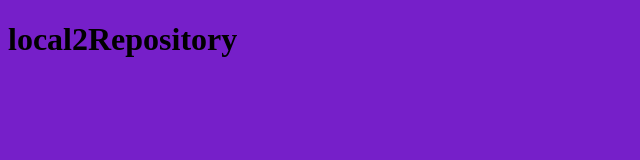
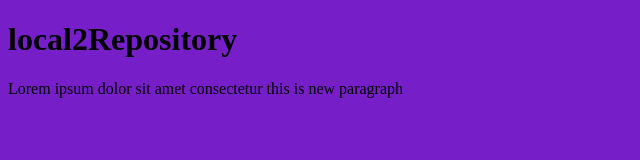
Before and after one commit to codegmj/local2Repository, a plain HTML site: page index.html in a window 1280 px wide. Shown: the whole page, without its empty margins (0-640 px from the left). Drawn offline with Linux system fonts and the light colour scheme.

Commit message:
Added new Feature

```diff
--- a/index.html
+++ b/index.html
@@ -8,5 +8,6 @@
 </head>
 <body>
     <h1>local2Repository</h1>
+    <p>Lorem ipsum dolor sit amet consectetur this is new paragraph</p>
 </body>
 </html>
```
